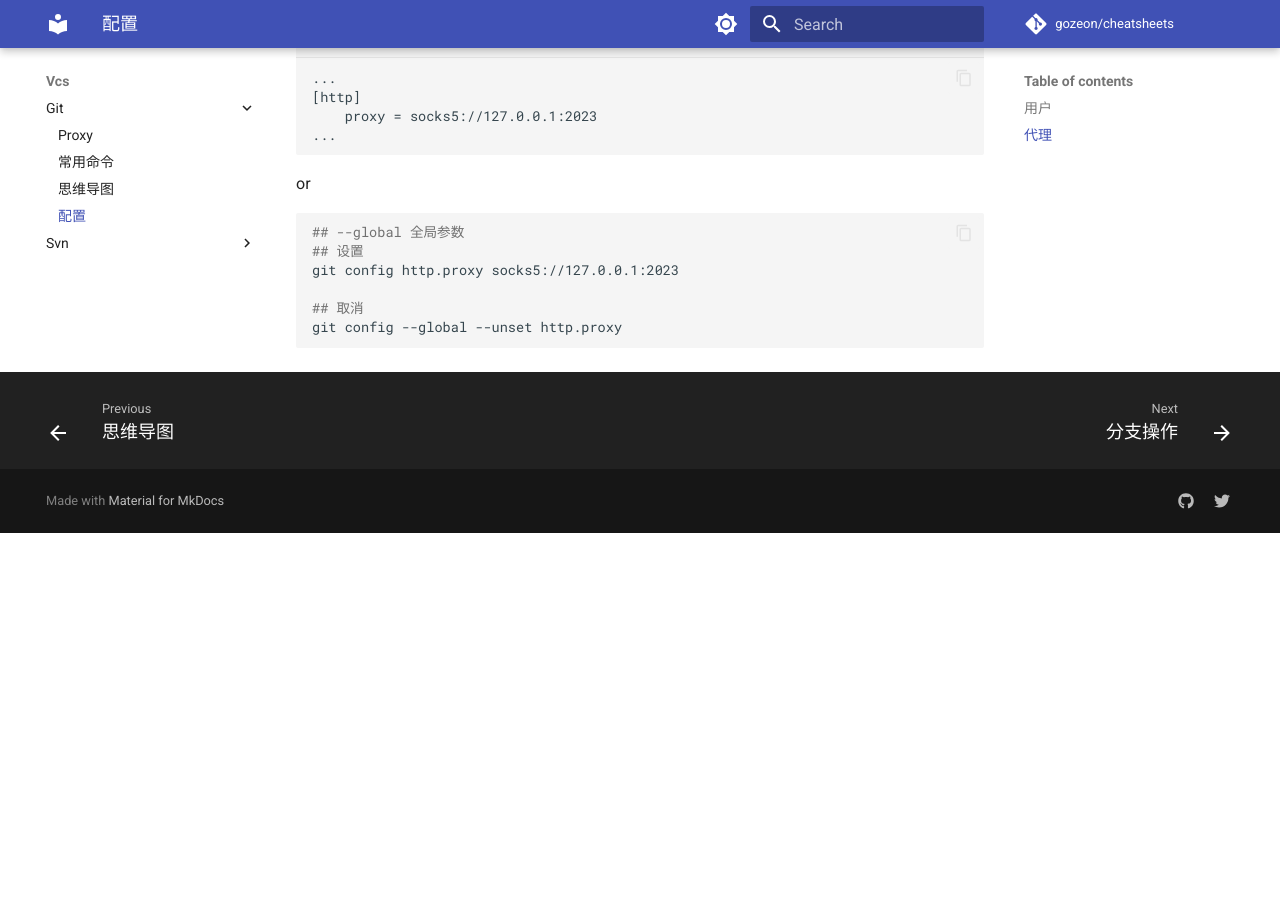
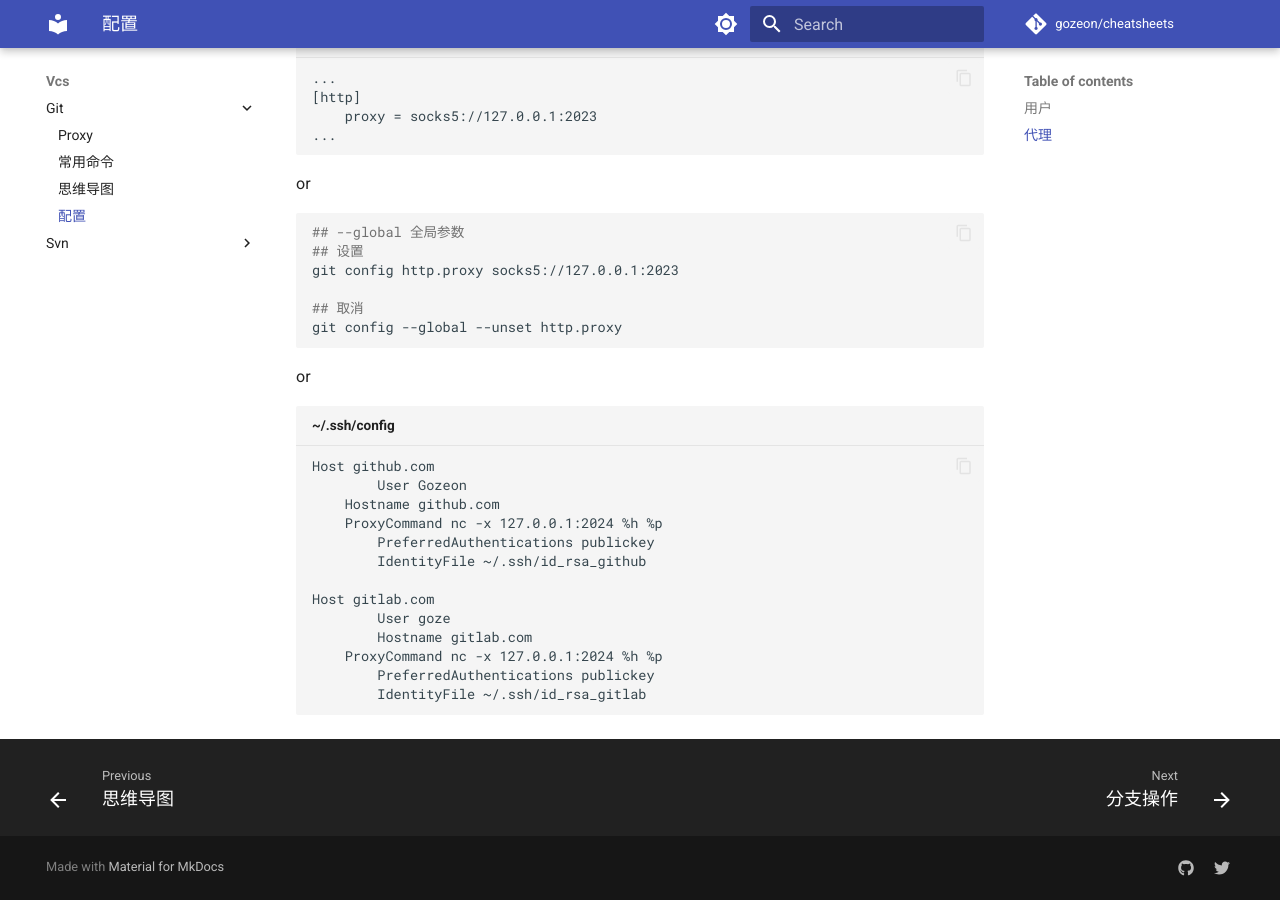
Before and after one commit to gozeon/cheatsheets, an MkDocs documentation site: the page built from docs/vcs/git/配置.md, in a window 1280 px wide and 900 px high, scrolled down 721 px. Built offline with MkDocs 1.6.1 and Material for MkDocs 9.7.7, drawn with Linux system fonts in a browser that asks for light colours; comment, search, counter and statistics services are not loaded; before the commit the page ends 1254 px from its top, so only the background shows below that.

Commit message:
doc(git): proxy

````diff
--- a/docs/vcs/git/配置.md
+++ b/docs/vcs/git/配置.md
@@ -41,3 +41,21 @@ git config http.proxy socks5://127.0.0.1:2023
 ## 取消
 git config --global --unset http.proxy
 ```
+
+or
+
+```txt title="~/.ssh/config"
+Host github.com
+        User Gozeon
+	Hostname github.com
+	ProxyCommand nc -x 127.0.0.1:2024 %h %p
+        PreferredAuthentications publickey
+        IdentityFile ~/.ssh/id_rsa_github
+
+Host gitlab.com
+        User goze
+        Hostname gitlab.com
+	ProxyCommand nc -x 127.0.0.1:2024 %h %p
+        PreferredAuthentications publickey
+        IdentityFile ~/.ssh/id_rsa_gitlab
+```
````
